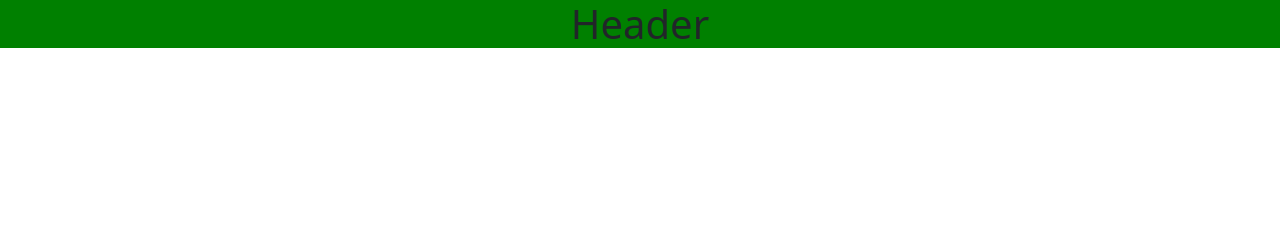
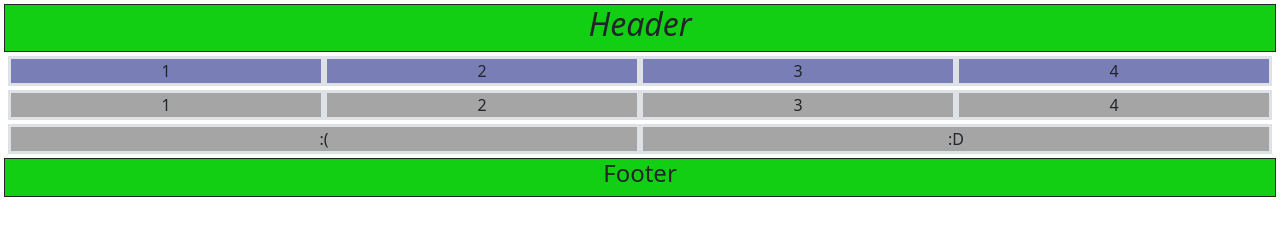
Before and after one commit to FrancOlano/ejerciciosBootstrap, a website: page ej11/index.html in a window 1280 px wide. Drawn offline with nearby package versions, Linux system fonts and the light colour scheme.

Commit message:
ej 11 empezado

```diff
--- a/ej11/index.html
+++ b/ej11/index.html
@@ -7,14 +7,31 @@
     <title>Document</title>
     <link rel="stylesheet" href="style.css" />
   </head>
-  <body>
-    <header class="container-fluid text-center bg-success">
-      <h1>Header</h1>
+  <body class="p-1">
+    <header class="container-fluid text-center bg-success border border-dark border-1">
+      <h2 class="fst-italic">Header</h2>
     </header>
     <main>
-
+      <div class="text-center row m-1">
+        <div class="border border-gray border-3 bg-primary d-inline-block col">1</div>
+        <div class="border border-gray border-3 bg-primary d-inline-block col">2</div>
+        <div class="border border-gray border-3 bg-primary d-inline-block col">3</div>
+        <div class="border border-gray border-3 bg-primary d-inline-block col">4</div>
+      </div>
+      <div class="text-center row m-1">
+        <div class="border border-gray border-3 bg-secondary d-inline-block col">1</div>
+        <div class="border border-gray border-3 bg-secondary d-inline-block col">2</div>
+        <div class="border border-gray border-3 bg-secondary d-inline-block col">3</div>
+        <div class="border border-gray border-3 bg-secondary d-inline-block col">4</div>
+      </div>
+      <div class="text-center row m-1">
+        <div class="border border-gray border-3 bg-secondary d-inline-block col">:(</div>
+        <div class="border border-gray border-3 bg-secondary d-inline-block col">:D</div>
+      </div>
     </main>
-    <footer></footer>
+    <footer class=" container-fluid text-center bg-success border border-dark border-1">
+      <h4>Footer</h4>
+    </footer>
     <script src="../node_modules/@popperjs/core/dist/umd/popper.min.js"></script>
     <script src="../node_modules/bootstrap/dist/js/bootstrap.min.js"></script>
   </body>
--- a/ej11/style.scss
+++ b/ej11/style.scss
@@ -1,2 +1,6 @@
-$success: green;
-@import '../node_modules/bootstrap/scss/bootstrap.scss'
+$success: rgb(19, 207, 19);
+$secondary: rgb(165, 165, 165);
+$primary: rgb(121, 127, 182);
+$danger: rgb(224, 115, 13);
+$warning: rgb(55, 232, 245);
+@import '../node_modules/bootstrap/scss/bootstrap.scss';
```
Also changed, not shown: ej11/style.css, 1 other file.
